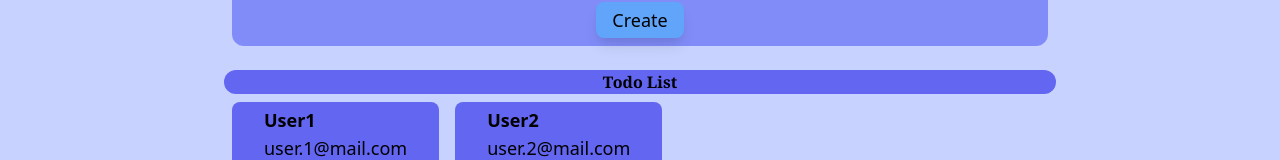
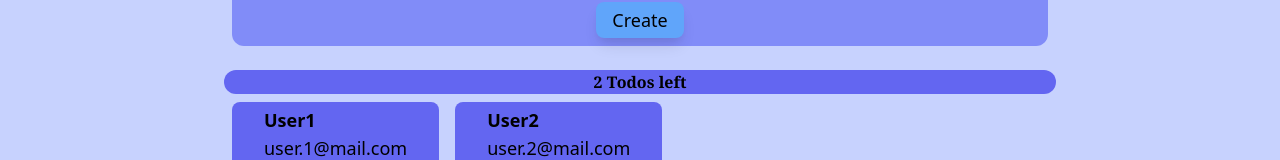
Before and after one commit to rashid54/todo-crud, a React (Create React App) app: page / in a window 1280 px wide. Shown: the part 198-358 px from the top of the page. Built offline with nearby package versions, Linux system fonts and the light colour scheme.

Commit message:
stable 1.7

```diff
--- a/src/App.js
+++ b/src/App.js
@@ -47,7 +47,7 @@ function App() {
       <TodoForm saveAction={createItem}/>
 
       <h1 className="bg-indigo-500 font-bold font-serif text-base rounded-xl my-0 mt-6">
-        Todo List
+        {(todoList.length<1)?'No':todoList.length} {(todoList.length>1)?'Todos':'Todo'} left
       </h1>
       <div className="flex flex-col-reverse sm:flex-wrap sm:flex-row">
         {todoList.map((a,id)=>{
```
